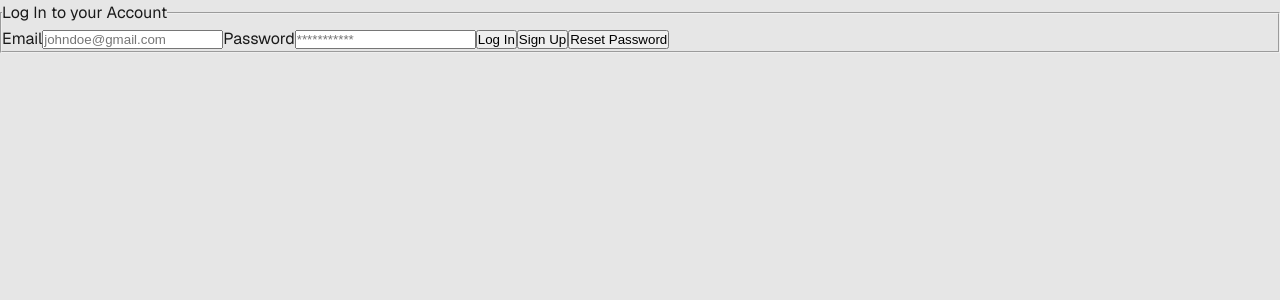
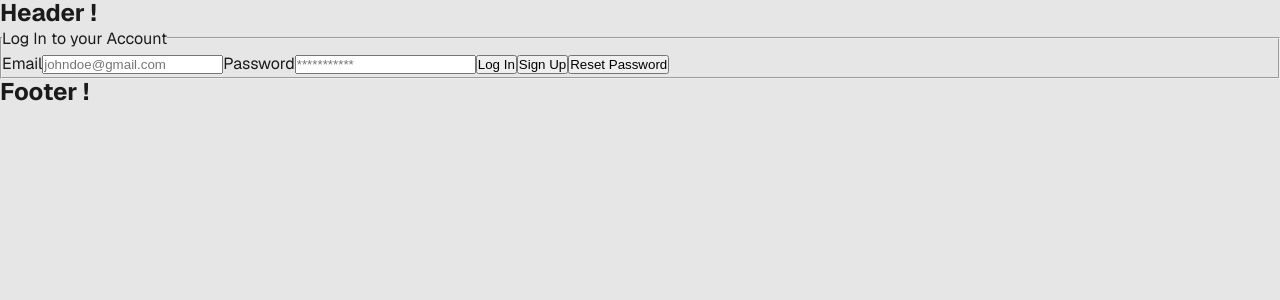
Before and after one commit to nathanEvrardDaCunha/retroplace_frontend, a React (Vite) app: page /login in a window 1280 px wide. Shown: the top 300 px of the page. Built offline with nearby package versions, Linux system fonts and the light colour scheme.

Commit message:
feat(ui): implement basic web-app layout

```diff
--- /dev/null
+++ b/src/layouts/FooterLayout.tsx
@@ -0,0 +1,7 @@
+export function FooterLayout() {
+    return (
+        <footer>
+            <h2>Footer !</h2>
+        </footer>
+    );
+}
--- /dev/null
+++ b/src/layouts/HeaderLayout.tsx
@@ -0,0 +1,17 @@
+export function HeaderLayout() {
+    // DESIGN: VISITOR need to be able to "Register", "Login" and "Browse" the products.
+
+    // DESIGN: BUYER need to be able to "Disconnect", "Browse" cart, "Check" account and "Browse" the products.
+
+    // DESIGN: SELLER need to be able to "Disconnect", "Browse" past command, "Check" account and "Browse" the products.
+
+    // DESIGN: ADMIN need to be able to "Disconnect", "Manage" dashboards.
+
+    // IDEA: Have a sidebar for desktop and burger menu for mobile ?
+
+    return (
+        <header>
+            <h2>Header !</h2>
+        </header>
+    );
+}
--- /dev/null
+++ b/src/layouts/MainLayout.tsx
@@ -0,0 +1,7 @@
+interface MainLayoutProps {
+    children: React.ReactNode;
+}
+
+export function MainLayout(props: MainLayoutProps) {
+    return <main>{props.children}</main>;
+}
--- a/src/pages/LoginPage.tsx
+++ b/src/pages/LoginPage.tsx
@@ -1,4 +1,7 @@
 import { LoginForm } from '../features/LoginForm';
+import { FooterLayout } from '../layouts/FooterLayout';
+import { HeaderLayout } from '../layouts/HeaderLayout';
+import { MainLayout } from '../layouts/MainLayout';
 
 export function LoginPage() {
     // TODO: When Backend implemented,  don't forget to implement an authentication system.
@@ -7,5 +10,13 @@ export function LoginPage() {
 
     // TODO: Should indicate to user which fields are required before he submit for the first time.
 
-    return <LoginForm />;
+    return (
+        <>
+            <HeaderLayout />
+            <MainLayout>
+                <LoginForm />
+            </MainLayout>
+            <FooterLayout />
+        </>
+    );
 }
```
